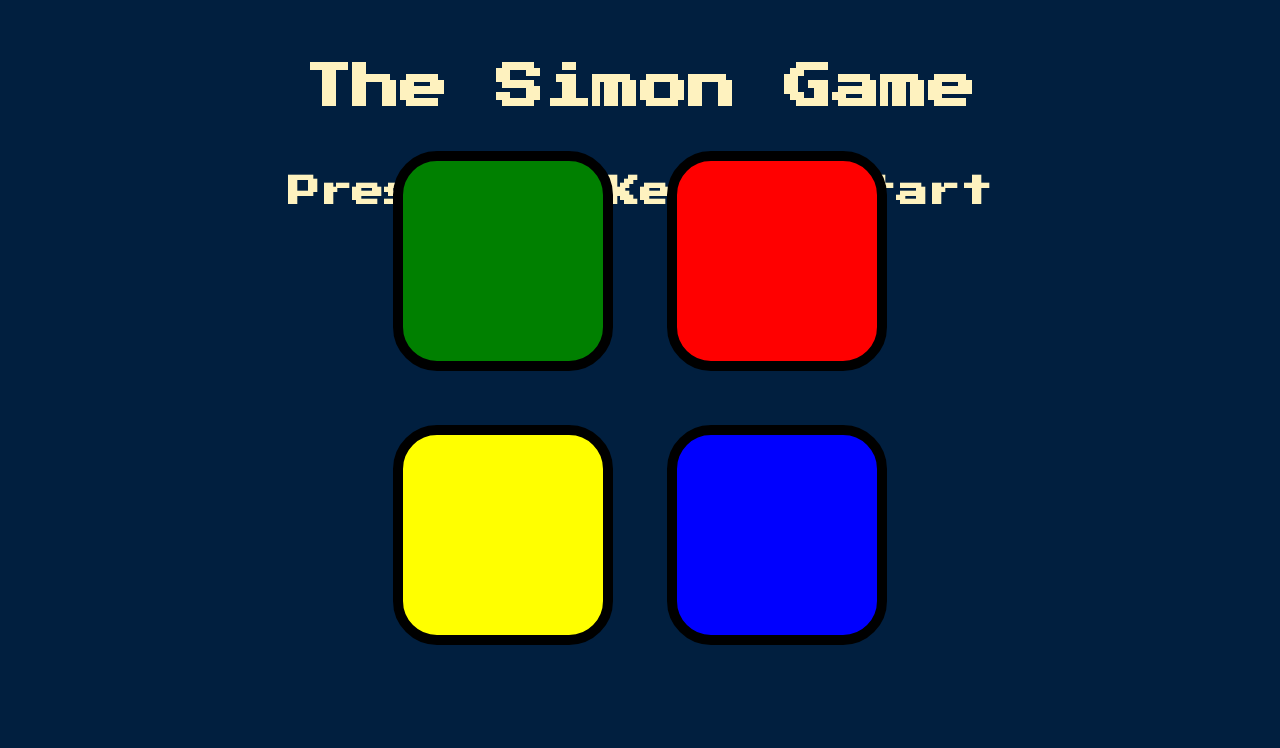
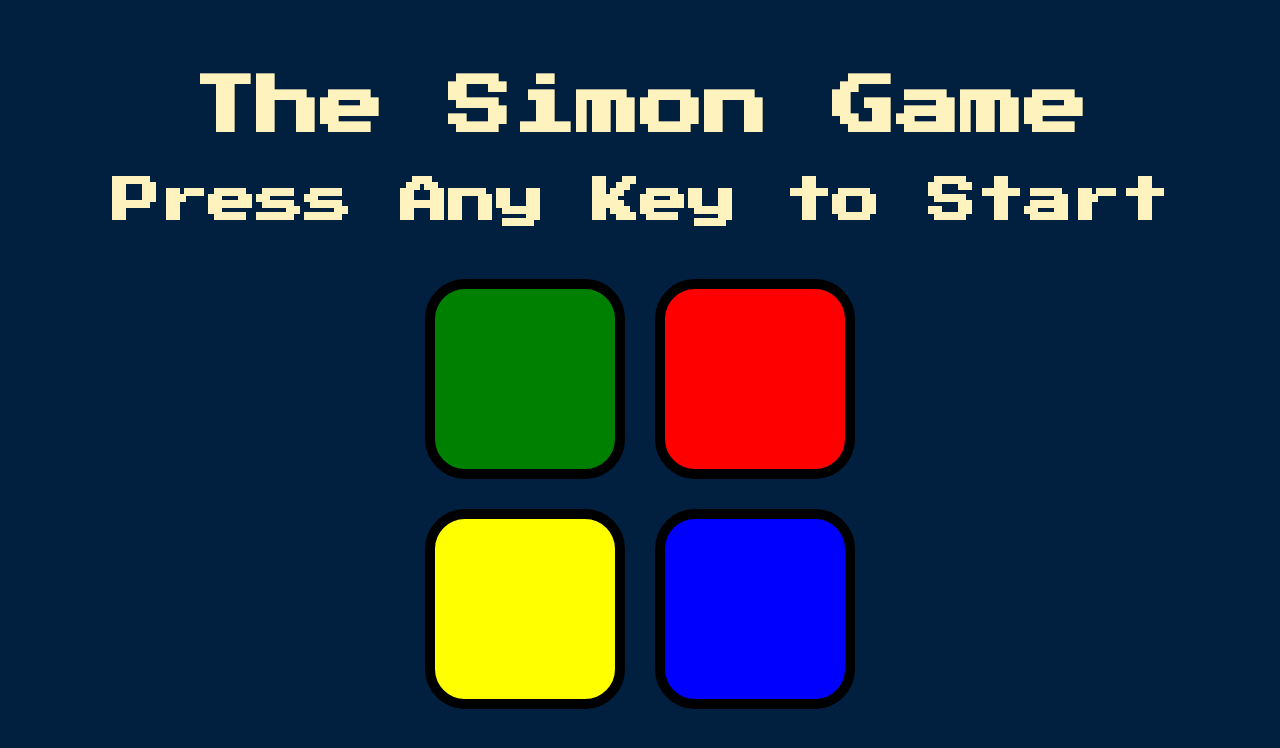
Before and after one commit to itsharshsrivastava/simon-game, a plain HTML site: page index.html in a window 1280 px wide. Drawn offline with nearby package versions, Linux system fonts and the light colour scheme.

Commit message:
Update styles.css

```diff
--- a/styles.css
+++ b/styles.css
@@ -1,36 +1,53 @@
 body {
   text-align: center;
   background-color: #011F3F;
+  overflow: hidden;
+  /* Hide scrollbar */
   margin: 0;
-  overflow: hidden;
+  /* Remove default margin */
+  height: 100vh;
+  /* Full viewport height */
+  display: flex;
+  flex-direction: column;
+  justify-content: center;
+  align-items: center;
 }
 
 h1 {
   font-family: 'Press Start 2P', cursive;
-  font-size: 3rem;
-  margin: 5%;
+  font-size: 4rem;
+  margin: 0%;
   color: #FEF2BF;
 }
 
 #level-title {
   font-family: 'Press Start 2P', cursive;
-  font-size: 2rem;
-  margin: 5%;
+  font-size: 3rem;
+  margin: 3%;
   color: #FEF2BF;
 }
 
 .container {
-  position: absolute;
-  top: 50%;
-  left: 50%;
-  transform: translate(-50%, -50%);
+  display: flex;
+  flex-wrap: wrap;
+  justify-content: center;
+  width: 50%;
+}
+
+.row {
+  display: flex;
+  width: 100%;
+  justify-content: center;
 }
 
 .btn {
-  margin: 25px;
-  display: inline-block;
-  height: 200px;
-  width: 200px;
+  user-select: none;
+  -webkit-user-select: none;
+  -moz-user-select: none;
+  -ms-user-select: none;
+  margin: 15px;
+  height: 180px;
+  width: 180px;
   border: 10px solid black;
   border-radius: 20%;
 }
```
